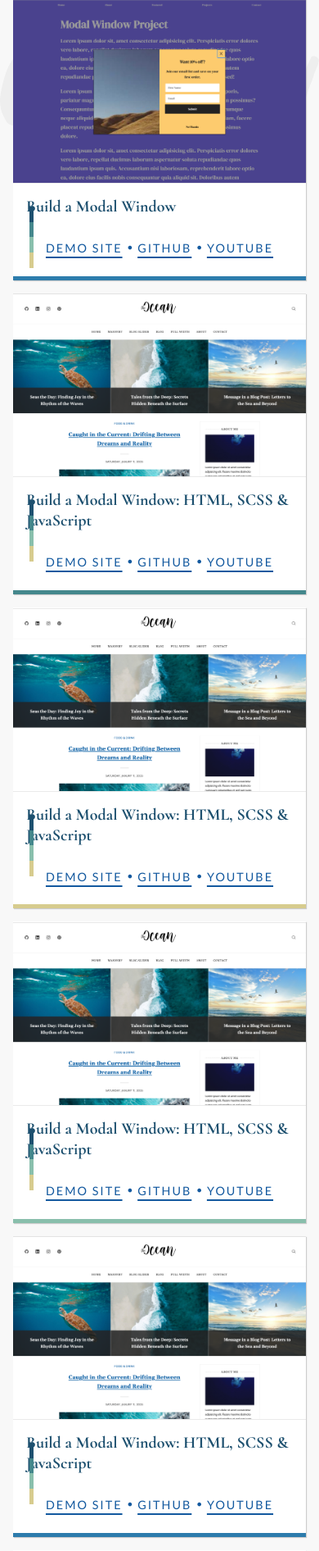
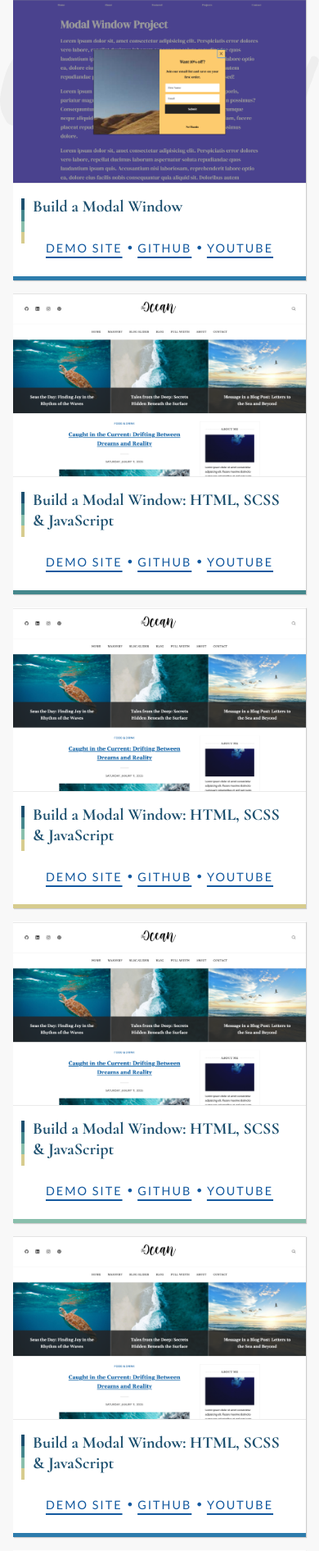
Before and after one commit to angelajholden/portfolio, a PHP site: page /projects/ in a window 390 px wide. Shown: the part 204-2096 px from the top of the page at 82% size. Run offline with PHP 8.4, Linux system fonts and the light colour scheme.

Commit message:
mobile styles for projects page

```diff
--- a/scss/_grid-projects.scss
+++ b/scss/_grid-projects.scss
@@ -106,21 +106,28 @@
 	.grid-projects & {
 		position: relative;
 		width: 100%;
-		padding: 1.5rem 2rem 2rem 2.5rem;
+		padding: 1rem 2.5rem;
 		border-top: 1px solid $gray;
 
 		&::before {
 			content: "";
 			position: absolute;
-			top: 1.75rem;
-			left: 1.25rem;
+			top: 1.5rem;
+			left: calc(1.25rem - 2.5px);
 			width: 5px;
 			height: 75px;
 			background: linear-gradient(to bottom, #1d506f 0%, #1d506f 25%, #44878c 25%, #44878c 50%, #89bfac 50%, #89bfac 75%, #d7cc8e 75%, #d7cc8e 100%);
 		}
 
-		@media (max-width: 768px) {
-			padding: 1rem;
+		@media (max-width: 960px) {
+			padding: 1rem 1.5rem;
+
+			&::before {
+				width: 4px;
+				height: 55px;
+				top: 1.1rem;
+				left: calc(0.75rem - 2.5px);
+			}
 		}
 	}
 }
```
Also changed, not shown: styles.css, 1 other file.
